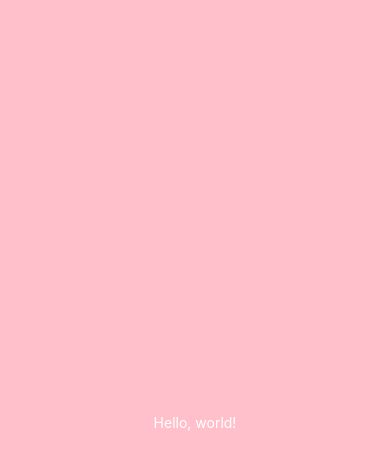
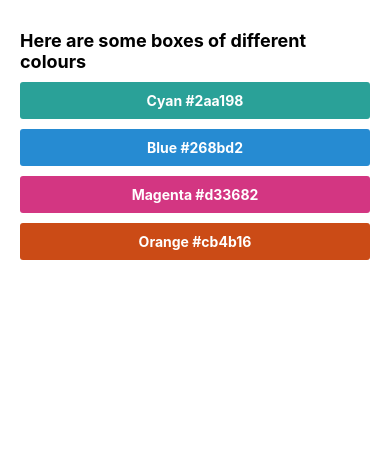
Before and after one commit to carlaiau/Frontend-Masters-Coursework, a React Native app in the folder react-native/AwesomeProject/: screen / in a window 390 px wide. Shown: the top 468 px of the page. Built offline with nearby package versions, Linux system fonts and the light colour scheme.

Commit message:
Style Exercise 1

```diff
--- a/react-native/AwesomeProject/App.js
+++ b/react-native/AwesomeProject/App.js
@@ -2,24 +2,51 @@ import React from 'react';
 import { View, Text, SafeAreaView, StyleSheet } from 'react-native';
 
 const App = () => {
+  const listItems = [
+    { name: 'Cyan', hex: '#2aa198' },
+    { name: 'Blue', hex: '#268bd2' },
+    { name: 'Magenta', hex: '#d33682' },
+    { name: 'Orange', hex: '#cb4b16' },
+  ];
+
   return (
     <SafeAreaView style={{ flex: 1 }}>
-      <View style={[styles.container, styles.pink]}>
-        <Text style={{ color: '#fff' }}>Hello, world!</Text>
+      <View style={styles.container}>
+        <Text style={[styles.text, { marginBottom: 5 }]}>
+          Here are some boxes of different colours
+        </Text>
+        {listItems.map((li, i) => (
+          <View style={[styles.listItem, { backgroundColor: li.hex }]} key={i}>
+            <Text style={[styles.text, styles.listItemText]}>
+              {li.name} {li.hex}
+            </Text>
+          </View>
+        ))}
       </View>
     </SafeAreaView>
   );
 };
 
 const styles = StyleSheet.create({
-  pink: {
-    backgroundColor: 'pink',
+  container: {
+    flex: 1,
+    paddingHorizontal: 20,
+    paddingVertical: 30,
   },
-  container: {
-
-    flex: 1,
-    justifyContent: 'center',
-    alignItems: 'center'
+  listItem: {
+    padding: 10,
+    marginVertical: 5,
+    borderRadius: 3,
+  },
+  text: {
+    fontWeight: 'bold',
+    fontSize: 18,
+  },
+  listItemText: {
+    fontSize: 14,
+    fontWeight: 'bold',
+    color: 'white',
+    textAlign: 'center',
   },
 });
 
```
